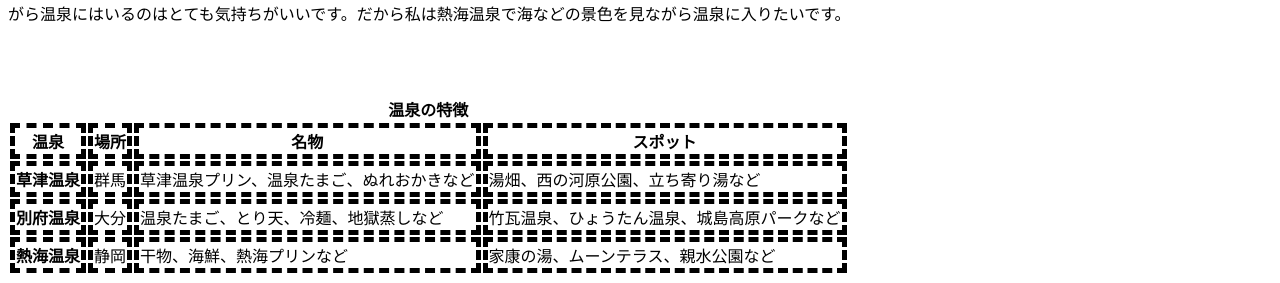
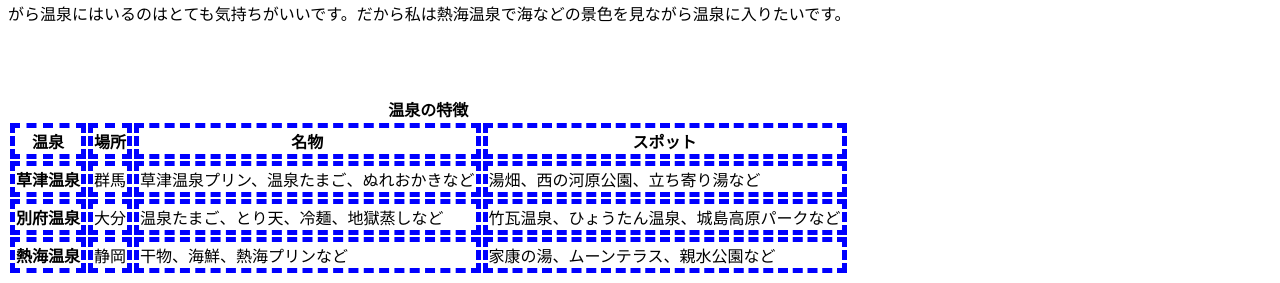
Before and after one commit to ryoutoisoda200040624/isoda0624, a plain HTML site: page index.html in a window 1280 px wide. Shown: the part 1462-1745 px from the top of the page. Drawn offline with Linux system fonts and the light colour scheme.

Commit message:
Update mystyle.css

```diff
--- a/mystyle.css
+++ b/mystyle.css
@@ -1,2 +1,2 @@
 h1{color:green;}
-th,td{border:dashed thick black;}
+th,td{border:dashed thick; border-color:blue;}
```
